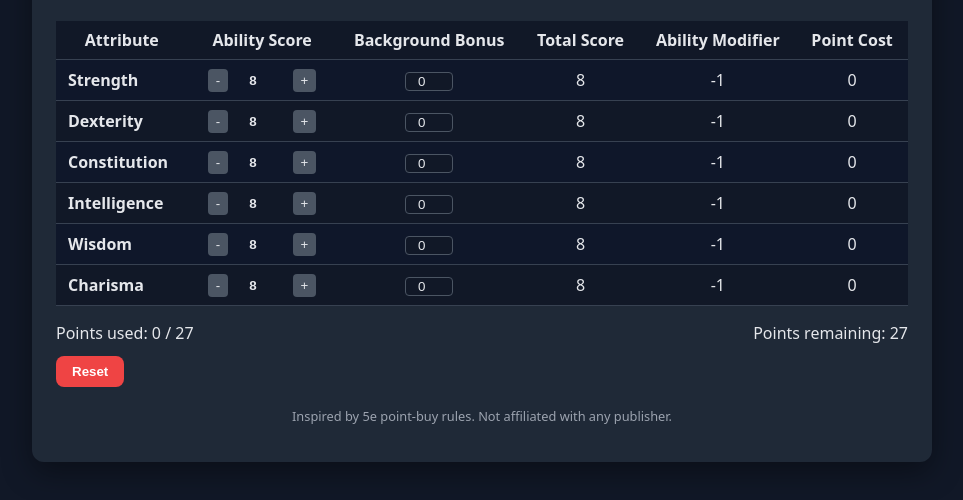
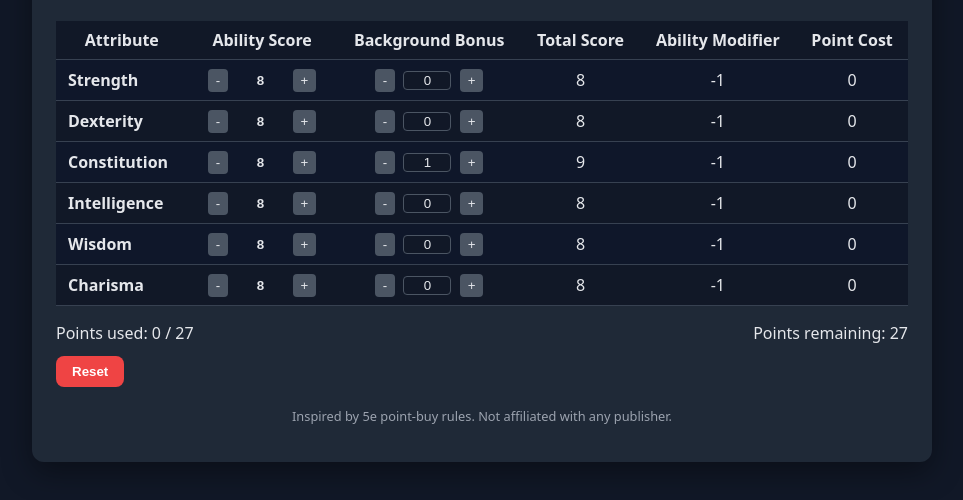
Before and after one commit to grimoire-arcanix/stat-generator-2024, a plain HTML site: page index.html in a window 1280 px wide. Both pictures are taken after a click on the element 640 px from the left and 303 px from the top of the page. Shown: the part 140-640 px from the top of the page, without its empty margins (158-1121 px from the left). Drawn offline with Linux system fonts and the light colour scheme.

Commit message:
debugged number modifiers

```diff
--- a/app.js
+++ b/app.js
@@ -92,10 +92,11 @@ document.addEventListener("DOMContentLoaded", () => {
     const table = document.getElementById("point-buy-table");
     const resetButton = document.getElementById("reset-button");
 
-    // Attach listeners for + / - buttons
+    // Attach listeners for +/- buttons (ability scores + background)
     table.addEventListener("click", (event) => {
         const target = event.target;
 
+        // Ability score +/- buttons
         if (target.classList.contains("score-btn")) {
             const row = target.closest("tr");
             const input = row.querySelector(".score-input");
@@ -112,10 +113,31 @@ document.addEventListener("DOMContentLoaded", () => {
             }
             input.value = current;
             recalculateAll();
+
+        // Background bonus +/- buttons
+        } else if (target.classList.contains("background-btn")) {
+            const row = target.closest("tr");
+            const input = row.querySelector(".background-input");
+            let current = parseInt(input.value || "0", 10);
+
+            const min = parseInt(input.getAttribute("min") || "-99", 10);
+            const max = parseInt(input.getAttribute("max") || "99", 10);
+
+            if (target.classList.contains("minus")) {
+                if (current > min) {
+                    current -= 1;
+                }
+            } else if (target.classList.contains("plus")) {
+                if (current < max) {
+                    current += 1;
+                }
+            }
+            input.value = current;
+            recalculateAll();
         }
     });
 
-    // Listen for changes in background bonuses
+    // Listen for manual changes in background bonuses
     const bgInputs = document.querySelectorAll(".background-input");
     bgInputs.forEach(input => {
         input.addEventListener("input", () => {
--- a/index.html
+++ b/index.html
@@ -25,7 +25,6 @@
                 </tr>
             </thead>
             <tbody>
-                <!-- We’ll define 6 rows, one per ability -->
                 <tr data-ability="Strength">
                     <td class="ability-name">Strength</td>
                     <td class="ability-score">
@@ -33,8 +32,10 @@
                         <input type="number" class="score-input" value="8" min="8" max="15" readonly>
                         <button class="score-btn plus">+</button>
                     </td>
-                    <td>
-                        <input type="number" class="background-input" value="0" step="1">
+                    <td class="background-score">
+                        <button class="background-btn minus">-</button>
+                        <input type="number" class="background-input" value="0" step="1" min="-5" max="5">
+                        <button class="background-btn plus">+</button>
                     </td>
                     <td class="total-score">8</td>
                     <td class="modifier">-1</td>
@@ -47,8 +48,10 @@
                         <input type="number" class="score-input" value="8" min="8" max="15" readonly>
                         <button class="score-btn plus">+</button>
                     </td>
-                    <td>
-                        <input type="number" class="background-input" value="0" step="1">
+                    <td class="background-score">
+                        <button class="background-btn minus">-</button>
+                        <input type="number" class="background-input" value="0" step="1" min="-5" max="5">
+                        <button class="background-btn plus">+</button>
                     </td>
                     <td class="total-score">8</td>
                     <td class="modifier">-1</td>
@@ -61,8 +64,10 @@
                         <input type="number" class="score-input" value="8" min="8" max="15" readonly>
                         <button class="score-btn plus">+</button>
                     </td>
-                    <td>
-                        <input type="number" class="background-input" value="0" step="1">
+                    <td class="background-score">
+                        <button class="background-btn minus">-</button>
+                        <input type="number" class="background-input" value="0" step="1" min="-5" max="5">
+                        <button class="background-btn plus">+</button>
                     </td>
                     <td class="total-score">8</td>
                     <td class="modifier">-1</td>
@@ -75,8 +80,10 @@
                         <input type="number" class="score-input" value="8" min="8" max="15" readonly>
                         <button class="score-btn plus">+</button>
                     </td>
-                    <td>
-                        <input type="number" class="background-input" value="0" step="1">
+                    <td class="background-score">
+                        <button class="background-btn minus">-</button>
+                        <input type="number" class="background-input" value="0" step="1" min="-5" max="5">
+                        <button class="background-btn plus">+</button>
                     </td>
                     <td class="total-score">8</td>
                     <td class="modifier">-1</td>
@@ -89,8 +96,10 @@
                         <input type="number" class="score-input" value="8" min="8" max="15" readonly>
                         <button class="score-btn plus">+</button>
                     </td>
-                    <td>
-                        <input type="number" class="background-input" value="0" step="1">
+                    <td class="background-score">
+                        <button class="background-btn minus">-</button>
+                        <input type="number" class="background-input" value="0" step="1" min="-5" max="5">
+                        <button class="background-btn plus">+</button>
                     </td>
                     <td class="total-score">8</td>
                     <td class="modifier">-1</td>
@@ -103,8 +112,10 @@
                         <input type="number" class="score-input" value="8" min="8" max="15" readonly>
                         <button class="score-btn plus">+</button>
                     </td>
-                    <td>
-                        <input type="number" class="background-input" value="0" step="1">
+                    <td class="background-score">
+                        <button class="background-btn minus">-</button>
+                        <input type="number" class="background-input" value="0" step="1" min="-5" max="5">
+                        <button class="background-btn plus">+</button>
                     </td>
                     <td class="total-score">8</td>
                     <td class="modifier">-1</td>
--- a/style.css
+++ b/style.css
@@ -31,6 +31,17 @@ h1 {
     margin-bottom: 1.5rem;
 }
 
+/* Hide default number input arrows (spinners) */
+input[type=number]::-webkit-inner-spin-button,
+input[type=number]::-webkit-outer-spin-button {
+    -webkit-appearance: none;
+    margin: 0;
+}
+
+input[type=number] {
+    -moz-appearance: textfield;
+}
+
 table {
     width: 100%;
     border-collapse: collapse;
@@ -60,7 +71,9 @@ tbody tr:nth-child(odd) {
     font-weight: 600;
 }
 
-.score-btn {
+/* Buttons for ability and background +/- */
+.score-btn,
+.background-btn {
     border: none;
     padding: 0.25rem 0.5rem;
     margin: 0 0.25rem;
@@ -70,7 +83,8 @@ tbody tr:nth-child(odd) {
     color: #e5e7eb;
 }
 
-.score-btn:hover {
+.score-btn:hover,
+.background-btn:hover {
     background: #6b7280;
 }
 
```
